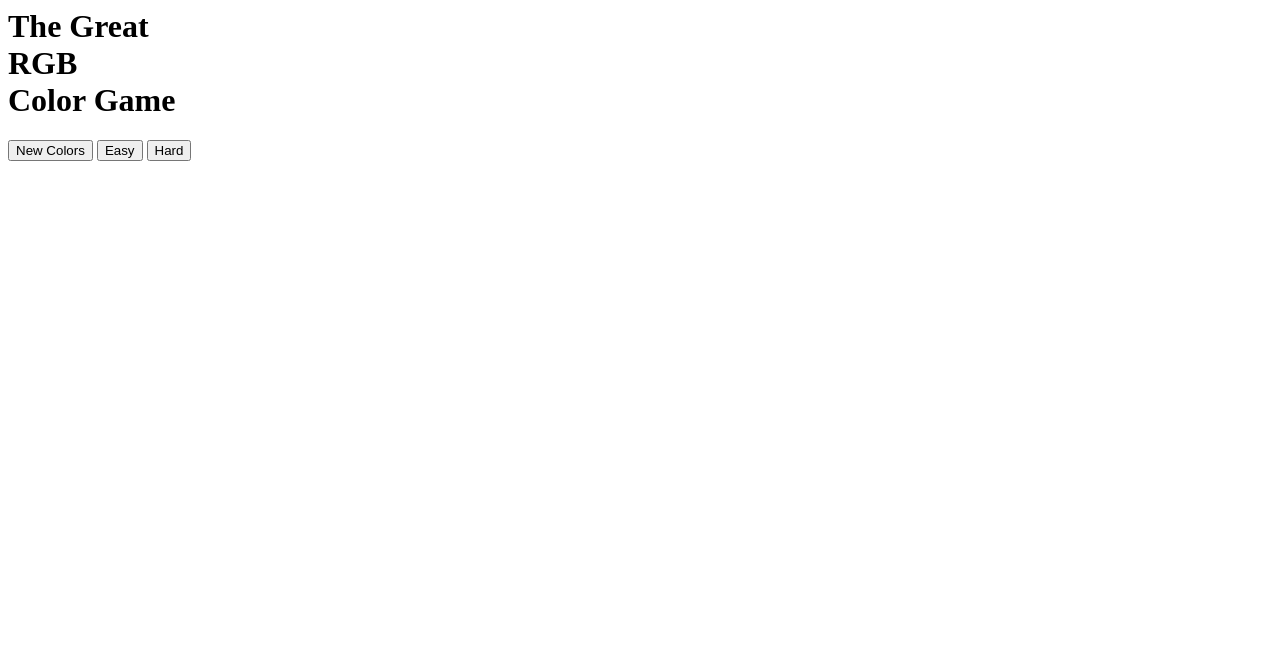
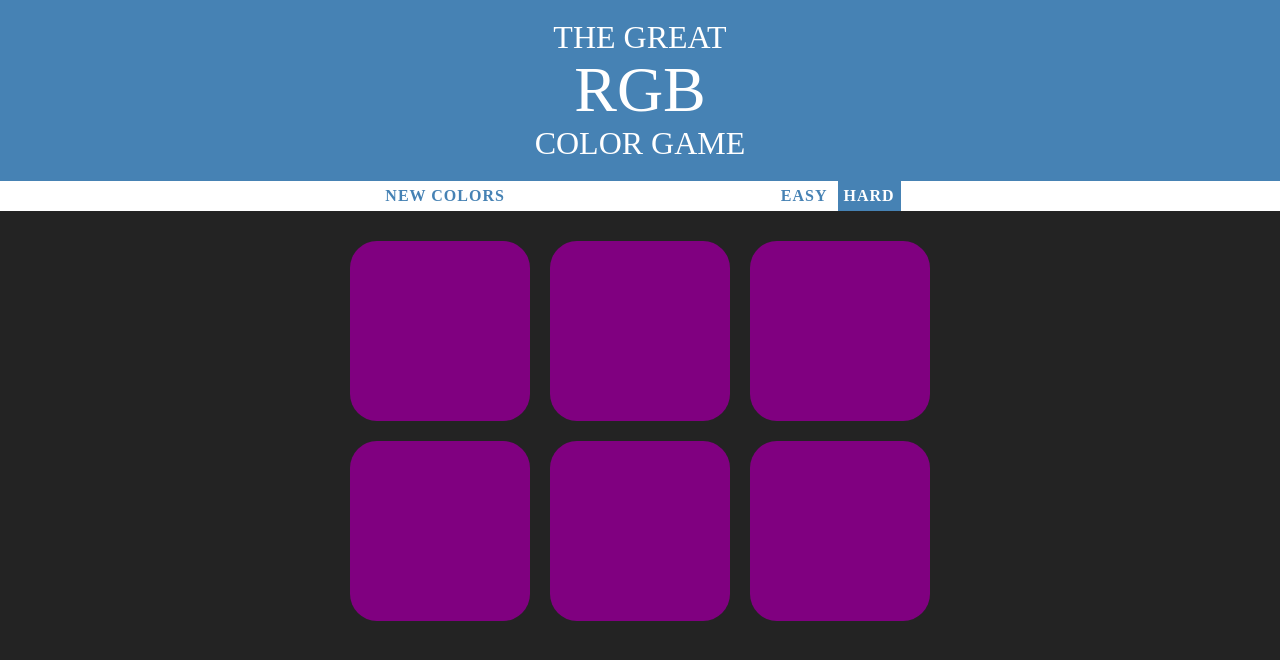
Before and after one commit to zaid0080/zaid0080.github.io, a plain HTML site: page index.html in a window 1280 px wide. Drawn offline with Linux system fonts and the light colour scheme.

Commit message:
Update index.html

```diff
--- a/index.html
+++ b/index.html
@@ -1,7 +1,7 @@
 <html>
 <head>
     <title>Color Game</title>
-    <link rel="stylesheet" href="colorGame.css">
+    <link rel="stylesheet" href="styles.css">
 </head>
 <body>
 
```
